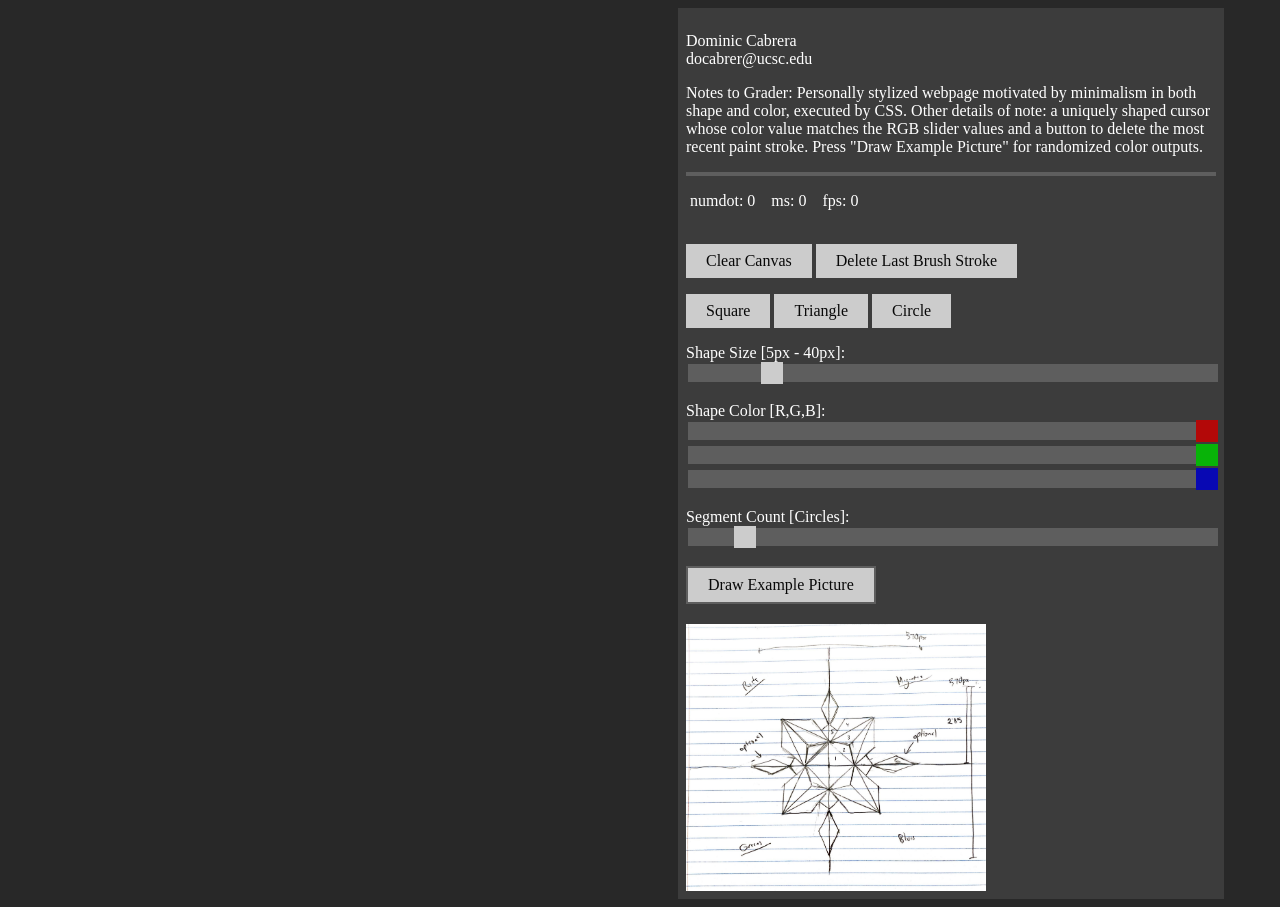
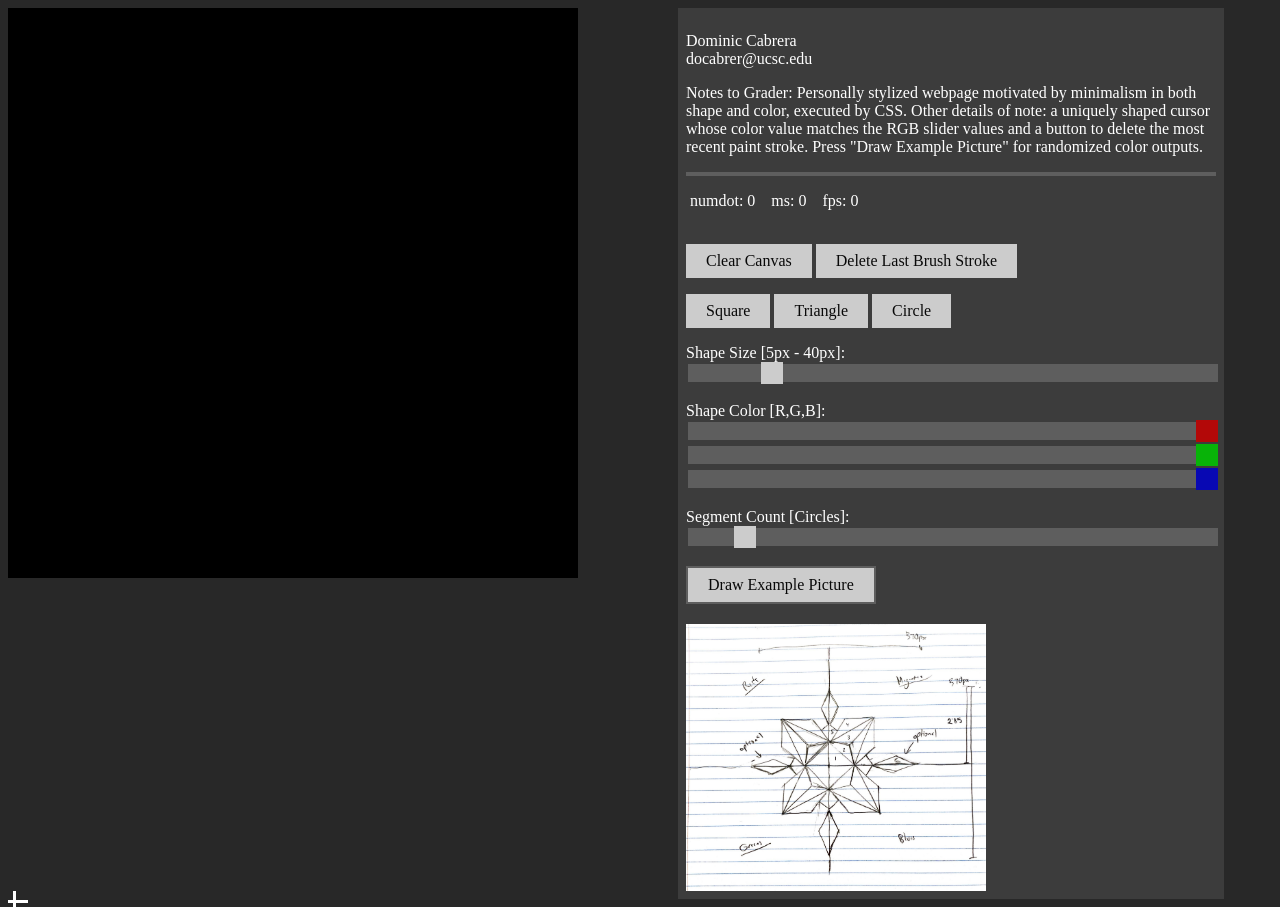
Before and after one commit to dominicSalvatierra/CSE-160, a plain HTML site: page asgn1/src/asg1.html in a window 1280 px wide. Drawn offline with Linux system fonts and the light colour scheme.

Commit message:
corrected source file in html for asg1.js from asgn1.js

```diff
--- a/asgn1/src/asg1.html
+++ b/asgn1/src/asg1.html
@@ -61,6 +61,6 @@
     <script src="Shapes/Circle.js"></script>
     <script src="Shapes/Triangle.js"></script>
     <script src="Shapes/Point.js"></script>
-    <script src="asgn1.js"></script>
+    <script src="asg1.js"></script>
   </body>
 </html>
```
